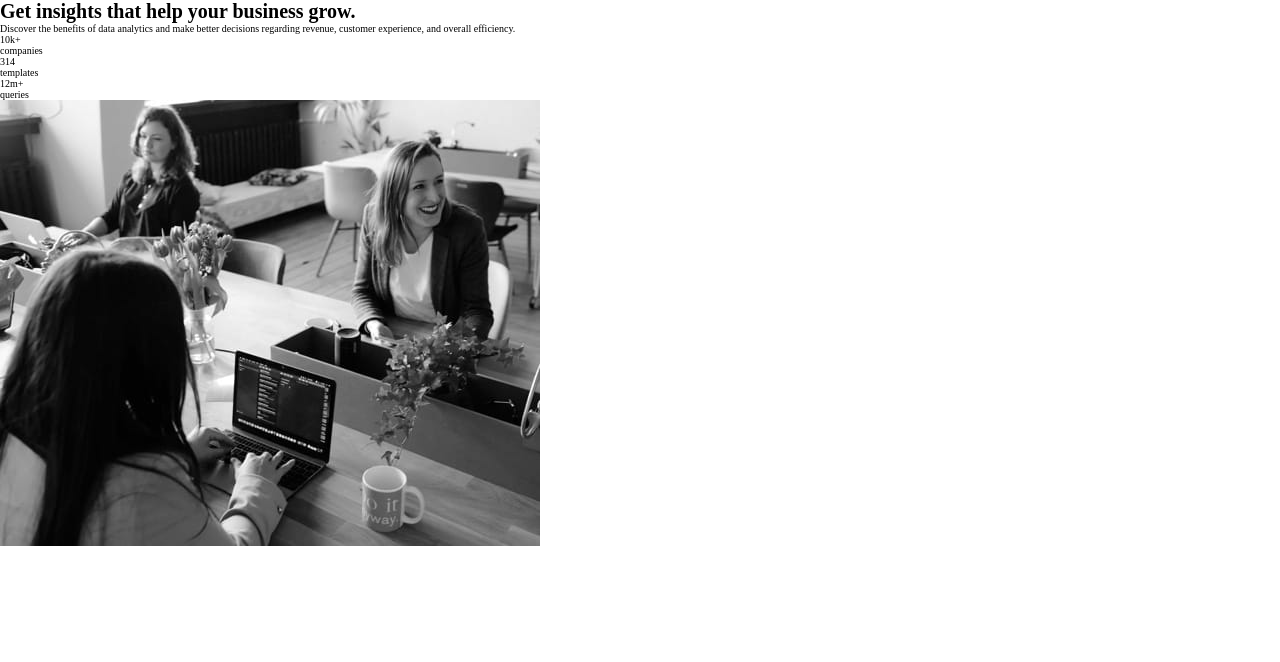
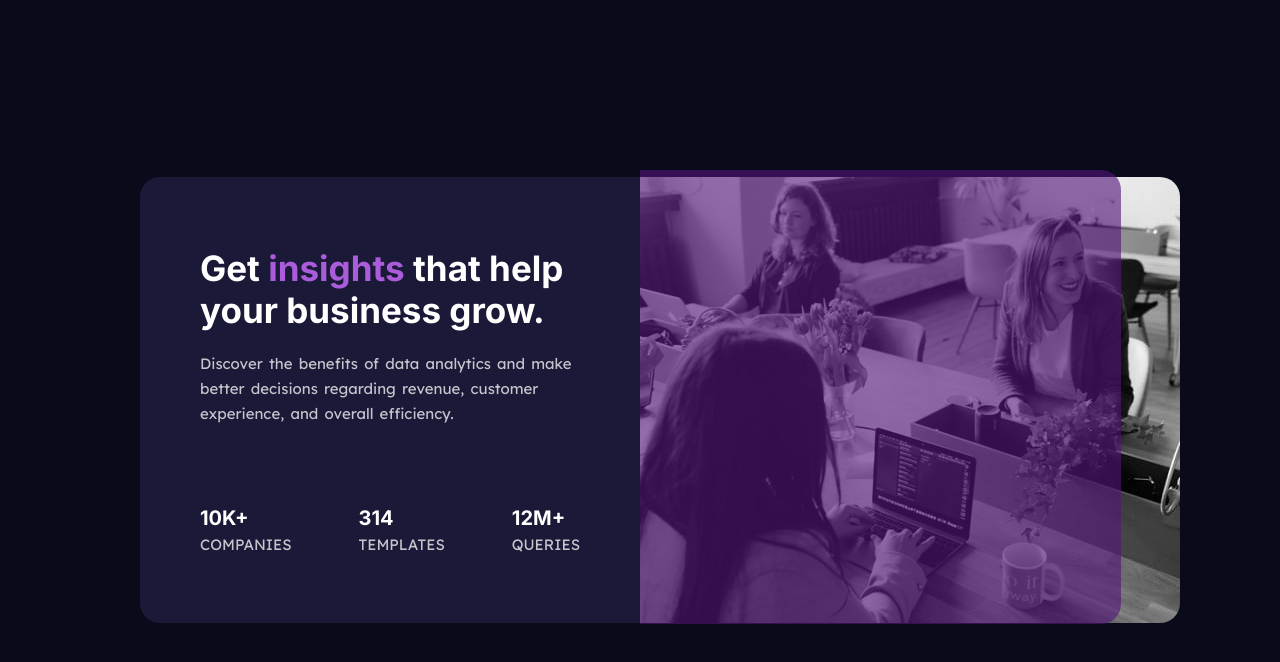
Before and after one commit to Ashesh-Mondal/Stats-preview-card-component, a plain HTML site: page index.html in a window 1280 px wide. Drawn offline with Linux system fonts and the light colour scheme.

Commit message:
Desktop Version

```diff
--- a/index.html
+++ b/index.html
@@ -20,12 +20,15 @@
   <body>
     <div class="container">
       <div class="right-container">
-        <h1>Get insights that help your business grow.</h1>
-
+        <div class="content">
+          <h1 class="heading">
+            Get <span>insights</span> that help your business grow.
+          </h1>
           <p class="main-content">
             Discover the benefits of data analytics and make better decisions
             regarding revenue, customer experience, and overall efficiency.
           </p>
+          <div class="count">
             <div class="count-1">
               <div class="count-heading">10k+</div>
               <div class="count-title">companies</div>
@@ -39,7 +42,10 @@
               <div class="count-title">queries</div>
             </div>
           </div>
+        </div>
+      </div>
       <div class="left-container">
+        <div class="layer"></div>
         <img src="./images/image-header-desktop.jpg" alt="" srcset="" />
       </div>
     </div>
--- a/style.css
+++ b/style.css
@@ -12,3 +12,89 @@
 :root {
   font-size: 62.5%;
 }
+
+body {
+  font-size: 1.5rem;
+  font-family: "Lexend Deca", sans-serif;
+  font-weight: 400;
+  height: 100vh;
+  display: flex;
+  align-items: center;
+  justify-content: center;
+  background: hsl(233, 47%, 7%);
+}
+
+.container {
+  display: flex;
+  width: 100rem;
+  border-radius: 2rem;
+}
+
+.container .right-container {
+  display: flex;
+  align-items: center;
+  justify-content: center;
+  background: hsl(244, 38%, 16%);
+  border-radius: 2rem 0 0 2rem;
+  width: 50%;
+}
+
+.right-container .content {
+  padding: 6rem;
+}
+
+.right-container .heading {
+  font-family: "Inter", sans-serif;
+  font-weight: 700;
+  font-size: 3.5rem;
+  color: hsl(0, 0%, 100%);
+  padding-bottom: 2rem;
+}
+
+.right-container .heading span {
+  color: hsl(277, 64%, 61%);
+}
+
+.right-container .main-content {
+  line-height: 2.5rem;
+  word-spacing: 0.2rem;
+  padding-bottom: 8rem;
+  color: hsla(0, 0%, 100%, 0.75);
+}
+
+.right-container .content .count {
+  display: flex;
+  justify-content: space-between;
+  text-transform: uppercase;
+}
+
+.right-container .count-heading {
+  font-size: 2rem;
+  font-weight: 700;
+  padding-bottom: 0.5rem;
+  font-family: "Inter", sans-serif;
+  color: hsl(0, 0%, 100%);
+}
+
+.right-container .count-title {
+  color: hsla(0, 0%, 100%, 0.75);
+}
+
+.container .left-container {
+  display: flex;
+  align-items: stretch;
+  width: 50%;
+}
+
+.left-container .layer {
+  width: 37.6%;
+  height: 56.7%;
+  background-color: hsla(277, 72%, 28%, 0.615);
+  position: absolute;
+  border-radius: 0 2rem 2rem 0;
+  top: 17rem;
+}
+
+.left-container img {
+  border-radius: 0 2rem 2rem 0;
+}
```
Lines whose indentation alone changed are shown as unchanged.
